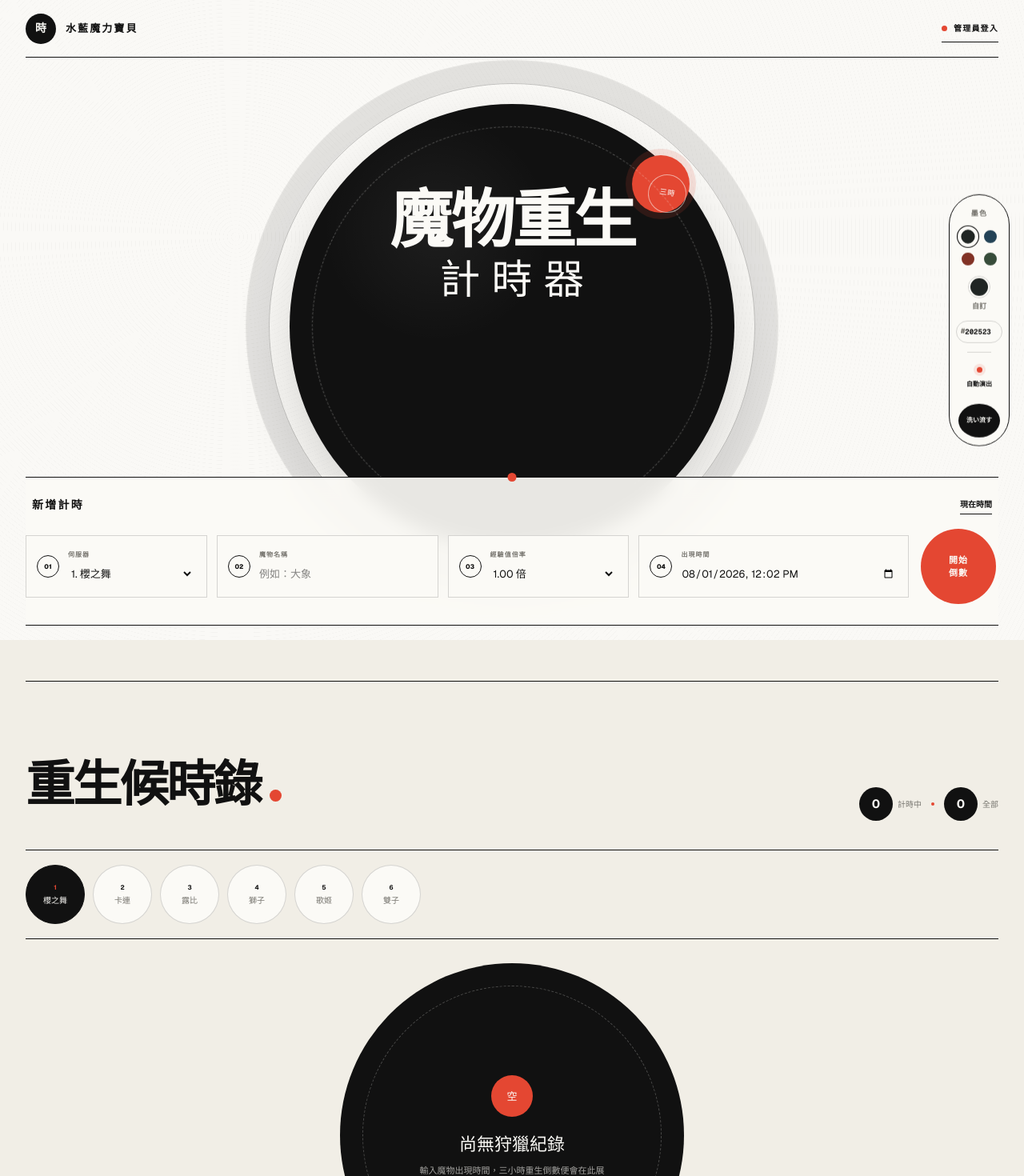
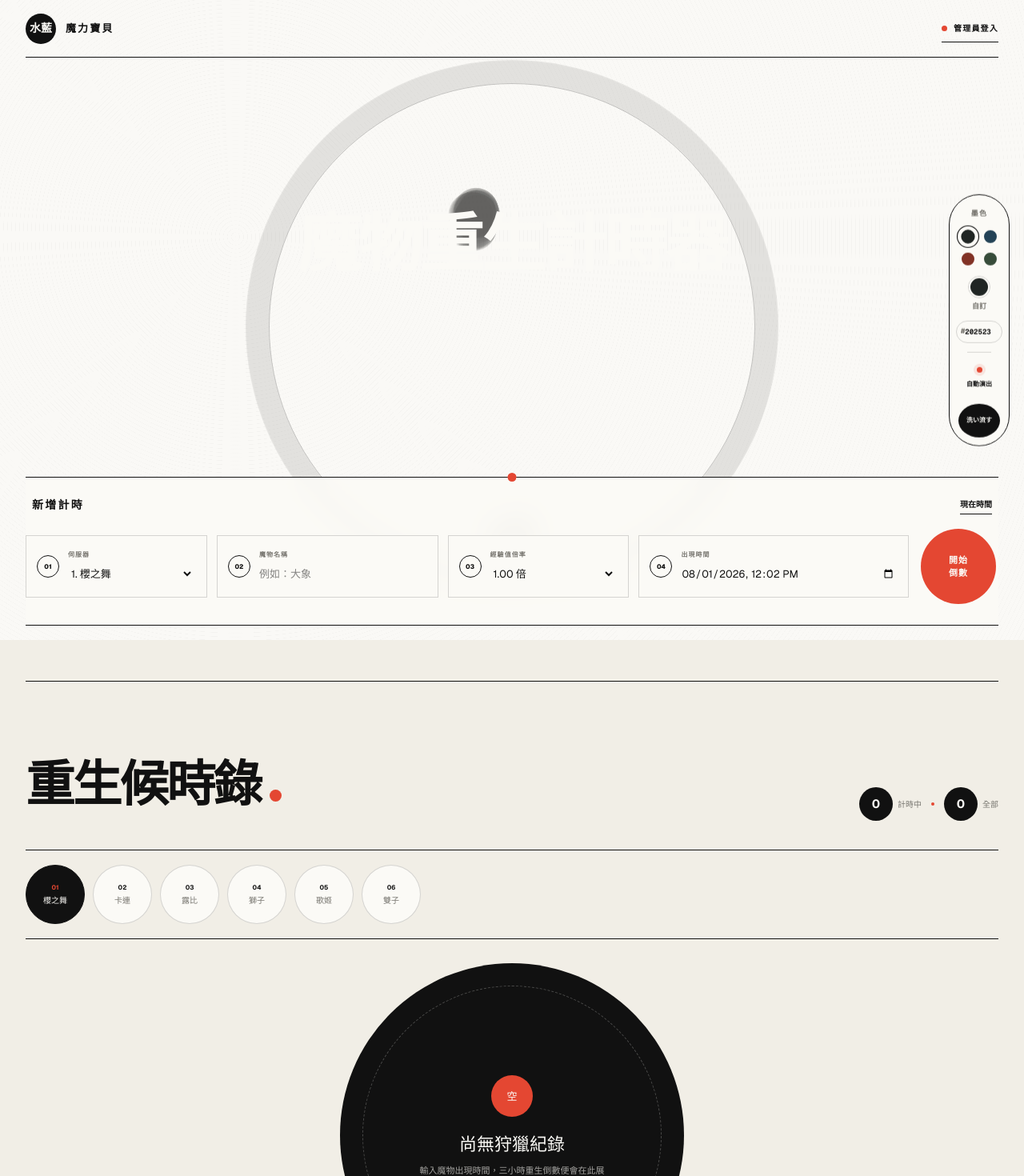
Before and after one commit to teemo1069/cg-monster-timer, a Next.js app: page / in a window 1280 px wide. Shown: the top 1470 px of the page at 80% size. Built offline with nearby package versions, Linux system fonts and the light colour scheme.

Commit message:
Redesign with ink-wash adventure poster

```diff
--- a/app/page.tsx
+++ b/app/page.tsx
@@ -1,6 +1,6 @@
 "use client";
 
-import { FormEvent, useEffect, useMemo, useRef, useState } from "react";
+import { FormEvent, useEffect, useMemo, useRef, useState, type CSSProperties } from "react";
 
 const SERVERS = ["櫻之舞", "卡連", "露比", "獅子", "歌姬", "雙子"] as const;
 const MULTIPLIERS = Array.from({ length: 101 }, (_, i) => (100 + i) / 100);
@@ -110,10 +110,10 @@ export default function Home() {
   const applyInkCode=()=>{if(validHex(inkCode))chooseInk(inkCode);else setInkCode(tone);};
   return <main className="site-shell"><InkCanvas tone={tone} auto={auto} wash={wash}/><div className="paper-grain"/>
     <div className="content-wrap">
-      <header className="masthead"><div className="brand"><span className="brand-seal">時</span><b>水藍魔力寶貝</b></div><button className="ghost" onClick={()=>setAdminOpen(x=>!x)}>{admin?"管理中":"管理員登入"}</button></header>
+      <header className="masthead"><div className="brand"><span className="brand-seal">水藍</span><b>魔力寶貝</b></div><button className="ghost" onClick={()=>setAdminOpen(x=>!x)}>{admin?"管理中":"管理員登入"}</button></header>
       <section className="hero">
-        <div className="poster-scene" aria-hidden="true"><i className="poster-sun"/><span className="poster-mark">三時</span></div>
-        <div className="hero-copy"><h1>魔物重生<em>計時器</em></h1></div>
+        <div className="poster-scene" aria-hidden="true"><i className="poster-mist"/><i className="poster-brush"/></div>
+        <div className="hero-copy"><h1>魔物重生計時器</h1></div>
         <form className="timer-form" onSubmit={add}><div className="form-head"><b>新增計時</b><button type="button" onClick={()=>setAppeared(localValue())}>現在時間</button></div><div className="fields">
           <label><span>伺服器</span><select value={server} onChange={e=>setServer(e.target.value as Server)}>{SERVERS.map((x,i)=><option key={x} value={x}>{i+1}. {x}</option>)}</select></label>
           <label><span>魔物名稱</span><input value={monster} onChange={e=>setMonster(e.target.value)} placeholder="例如：大象" maxLength={30}/></label>
@@ -123,8 +123,8 @@ export default function Home() {
       {adminOpen&&<section className="admin-panel">{authChecking?<div className="auth-status">正在確認安全登入狀態…</div>:!admin?<form className="login" onSubmit={login}><div><p className="kicker">SECURE ADMIN</p><h3>管理員後端驗證</h3></div><label><span>帳號</span><input value={user} onChange={e=>setUser(e.target.value)} autoComplete="username"/></label><label><span>密碼</span><input type="password" value={pass} onChange={e=>setPass(e.target.value)} autoComplete="current-password"/></label><button className="dark" disabled={authBusy}>{authBusy?"驗證中…":"安全登入"}</button>{loginError&&<p className="error">{loginError}</p>}</form>:mustChangePassword?<form className="password-change" onSubmit={changePassword}><div><p className="kicker">FIRST LOGIN</p><h3>首次登入，請設定新密碼</h3><p>至少 12 字元，並包含英文大小寫、數字、符號中的三類。</p></div><label><span>新密碼</span><input type="password" value={newPass} onChange={e=>setNewPass(e.target.value)} autoComplete="new-password"/></label><label><span>再次輸入</span><input type="password" value={confirmPass} onChange={e=>setConfirmPass(e.target.value)} autoComplete="new-password"/></label><button className="dark" disabled={authBusy}>{authBusy?"更新中…":"儲存新密碼"}</button>{loginError&&<p className="error">{loginError}</p>}</form>:
         <div className="repair"><div><p className="kicker">SYSTEM CARE・SUPABASE VERIFIED</p><h3>Repair 與 AI 障礙排除</h3><p>{diagnostic}</p></div><div className="repair-actions"><button className="dark" onClick={repair}>Repair 立即修復</button><label className="switch-row"><input type="checkbox" checked={autoRepair} onChange={e=>void toggleAutoRepair(e.target.checked)}/><span className="switch"/>AI 自動障礙排除</label><button className="logout" onClick={logout}>安全登出</button></div></div>}</section>}
       <section className="queue"><div className="section-head"><h3>重生候時錄</h3><div className="summary"><span><b>{active}</b> 計時中</span><i/><span><b>{timers.length}</b> 全部</span></div></div>
-        <div className="servers">{SERVERS.map((x,i)=><span key={x}><b>{i+1}</b>{x}</span>)}</div>
-        <div className="timer-list">{ordered.length===0?<div className="empty"><span>空</span><h4>尚無狩獵紀錄</h4><p>輸入魔物出現時間，三小時重生倒數便會在此展開。</p></div>:ordered.map((x,i)=>{const end=x.appearedAt+THREE_HOURS,left=Math.max(0,end-now),expired=left<=0,progress=Math.min(100,left/THREE_HOURS*100);return <article className={`timer-card ${expired?"expired":""}`} key={x.id}><div className="card-top"><div className="rank"><span>{String(i+1).padStart(2,"0")}</span></div><div className="monster-meta"><span>{x.server}</span><b>{x.multiplier.toFixed(2)} 倍經驗</b></div><button className="remove" onClick={()=>setTimers(t=>t.filter(y=>y.id!==x.id))} aria-label={`刪除 ${x.monster}`}>×</button></div><div className="card-body"><div className="monster"><h4>{x.monster}</h4><p><span>現身</span>{dateTime(x.appearedAt)}</p><p><span>重生</span>{dateTime(end)}</p></div><div className="count"><div className="count-orbit" style={{background:`conic-gradient(var(--red) ${progress}%, rgba(44,47,40,.12) ${progress}% 100%)`}}><div><span>{expired?"已可重生":"距離重生"}</span><strong>{clock(left)}</strong></div></div></div></div></article>;})}</div>
+        <div className="servers">{SERVERS.map((x,i)=><span key={x}><b>{String(i+1).padStart(2,"0")}</b>{x}</span>)}</div>
+        <div className="timer-list">{ordered.length===0?<div className="empty"><span>空</span><h4>尚無狩獵紀錄</h4><p>輸入魔物出現時間，三小時重生倒數便會在此展開。</p></div>:ordered.map((x,i)=>{const end=x.appearedAt+THREE_HOURS,left=Math.max(0,end-now),expired=left<=0,progress=Math.min(100,left/THREE_HOURS*100);return <article className={`timer-card ${expired?"expired":""}`} key={x.id} style={{"--progress":`${progress}%`} as CSSProperties}><div className="card-top"><div className="rank"><span>{String(i+1).padStart(2,"0")}</span></div><div className="monster-meta"><span>{x.server}</span><b>{x.multiplier.toFixed(2)} 倍經驗</b></div><button className="remove" onClick={()=>setTimers(t=>t.filter(y=>y.id!==x.id))} aria-label={`刪除 ${x.monster}`}>×</button></div><div className="card-body"><div className="monster"><h4>{x.monster}</h4><p><span>現身</span>{dateTime(x.appearedAt)}</p><p><span>重生</span>{dateTime(end)}</p></div><div className="count"><div className="count-orbit"><div><span>{expired?"已可重生":"距離重生"}</span><strong>{clock(left)}</strong></div></div></div></div></article>;})}</div>
       </section>
     </div>
     <nav className="controls" aria-label="水墨控制列"><span>墨色</span><div className="ink-presets">{INK_PRESETS.map(ink=><button key={ink.hex} className={tone===ink.hex?"selected":""} style={{background:ink.hex}} onClick={()=>chooseInk(ink.hex)} aria-label={ink.label}/>)}</div><label className="color-picker" title="選擇任意墨色色號"><input type="color" value={tone} onChange={e=>chooseInk(e.target.value)}/><span>自訂</span></label><label className="hex-code"><span>#</span><input value={inkCode.replace(/^#/,"")} onChange={e=>setInkCode(`#${e.target.value.replace(/[^0-9a-f]/gi,"").slice(0,6)}`)} onBlur={applyInkCode} onKeyDown={e=>{if(e.key==="Enter")e.currentTarget.blur();}} aria-label="墨色 HEX 色號" maxLength={6}/></label><i/><button className={auto?"auto on":"auto"} onClick={()=>setAuto(x=>!x)}><b/>自動演出</button><button className="wash" onClick={()=>setWash(x=>x+1)}>洗い流す</button></nav>
```
